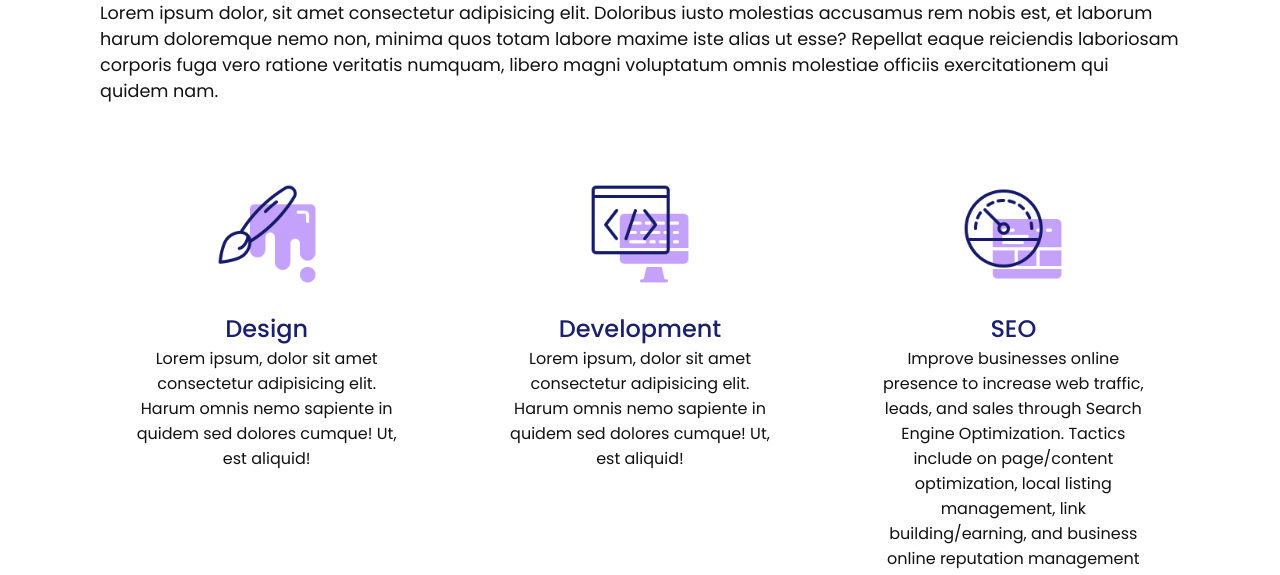
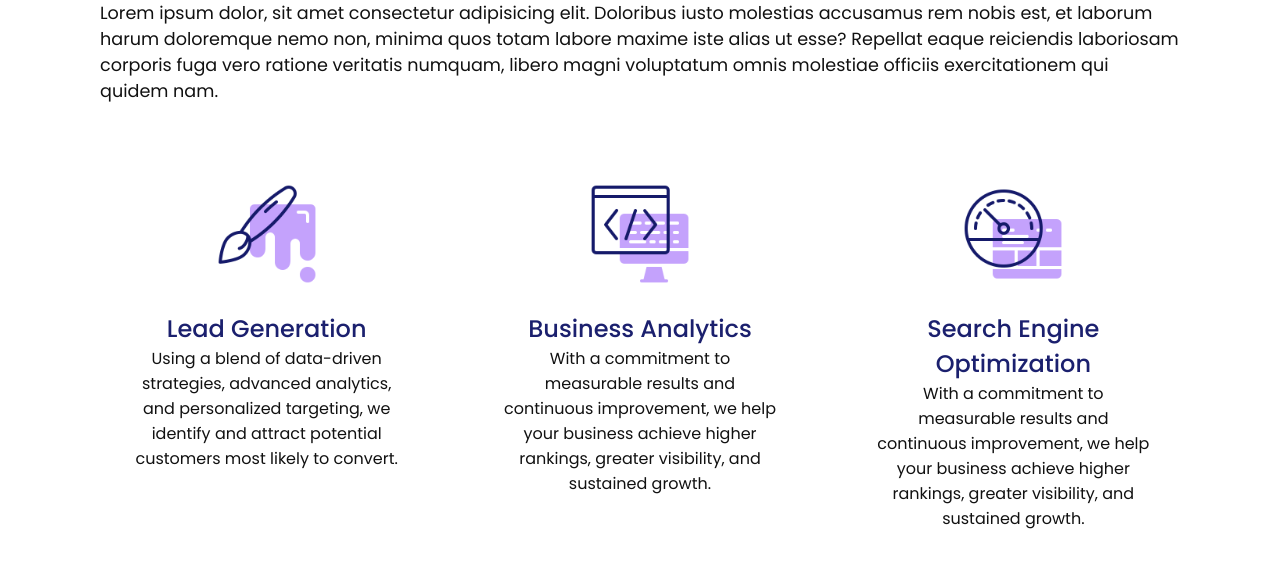
Before and after one commit to Algebiz/algebiz-agency, a plain HTML site: page services.html in a window 1280 px wide. Shown: the part 225-800 px from the top of the page. Drawn offline with Linux system fonts and the light colour scheme.

Commit message:
Update services.html

```diff
--- a/services.html
+++ b/services.html
@@ -72,24 +72,22 @@
           <div class="icon">
             <img src="images/001.png" alt="" />
           </div>
-          <h2>Design</h2>
-          Lorem ipsum, dolor sit amet consectetur adipisicing elit. Harum omnis
-          nemo sapiente in quidem sed dolores cumque! Ut, est aliquid!
+          <h2>Lead Generation</h2>
+          Using a blend of data-driven strategies, advanced analytics, and personalized targeting, we identify and attract potential customers most likely to convert.
         </div>
         <div class="service">
           <div class="icon">
             <img src="images/002.png" alt="" />
           </div>
-          <h2>Development</h2>
-          Lorem ipsum, dolor sit amet consectetur adipisicing elit. Harum omnis
-          nemo sapiente in quidem sed dolores cumque! Ut, est aliquid!
+          <h2>Business Analytics</h2>
+          With a commitment to measurable results and continuous improvement, we help your business achieve higher rankings, greater visibility, and sustained growth.
         </div>
         <div class="service">
           <div class="icon">
             <img src="images/003.png" alt="" />
           </div>
-          <h2>SEO</h2>
-          Improve businesses online presence to increase web traffic, leads, and sales through Search Engine Optimization. Tactics include on page/content optimization, local listing management, link building/earning, and business online reputation management
+          <h2>Search Engine Optimization</h2>
+          With a commitment to measurable results and continuous improvement, we help your business achieve higher rankings, greater visibility, and sustained growth.
         </div>
         <div class="service">
           <div class="icon">
```
